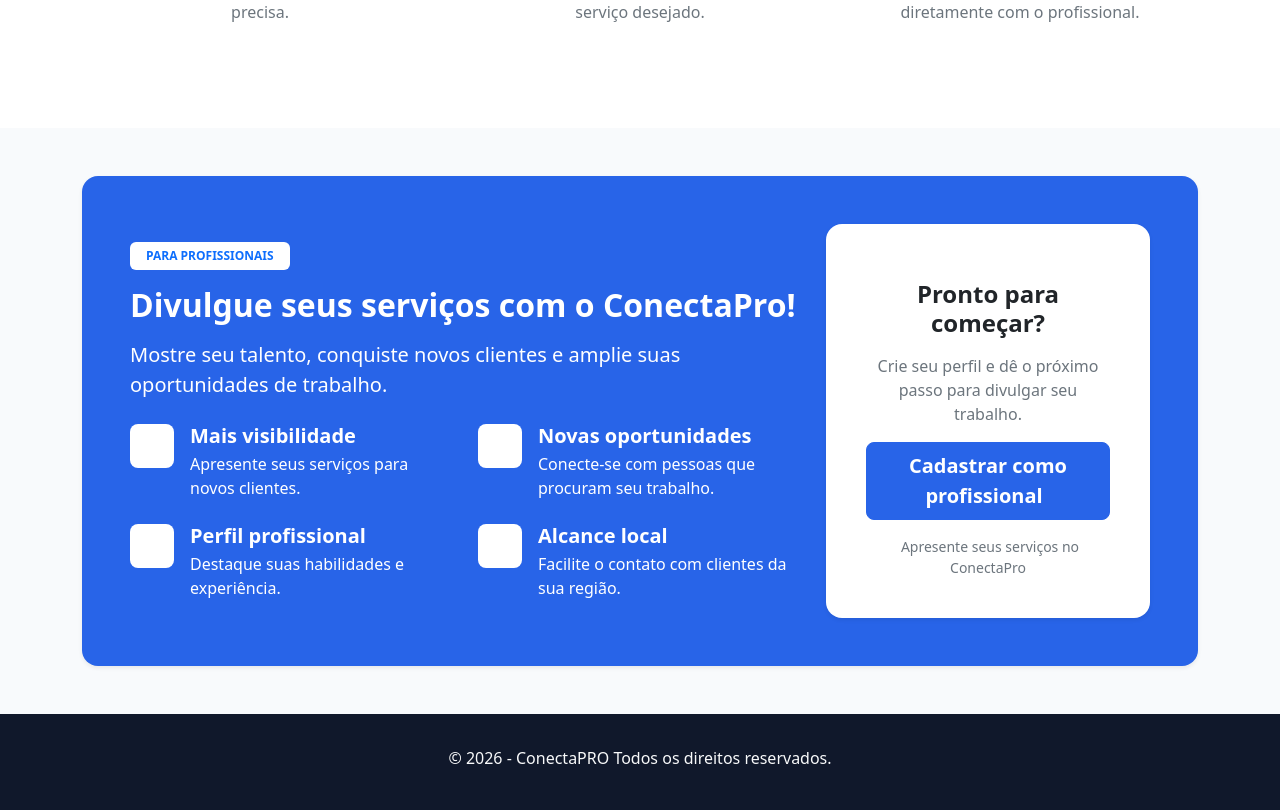
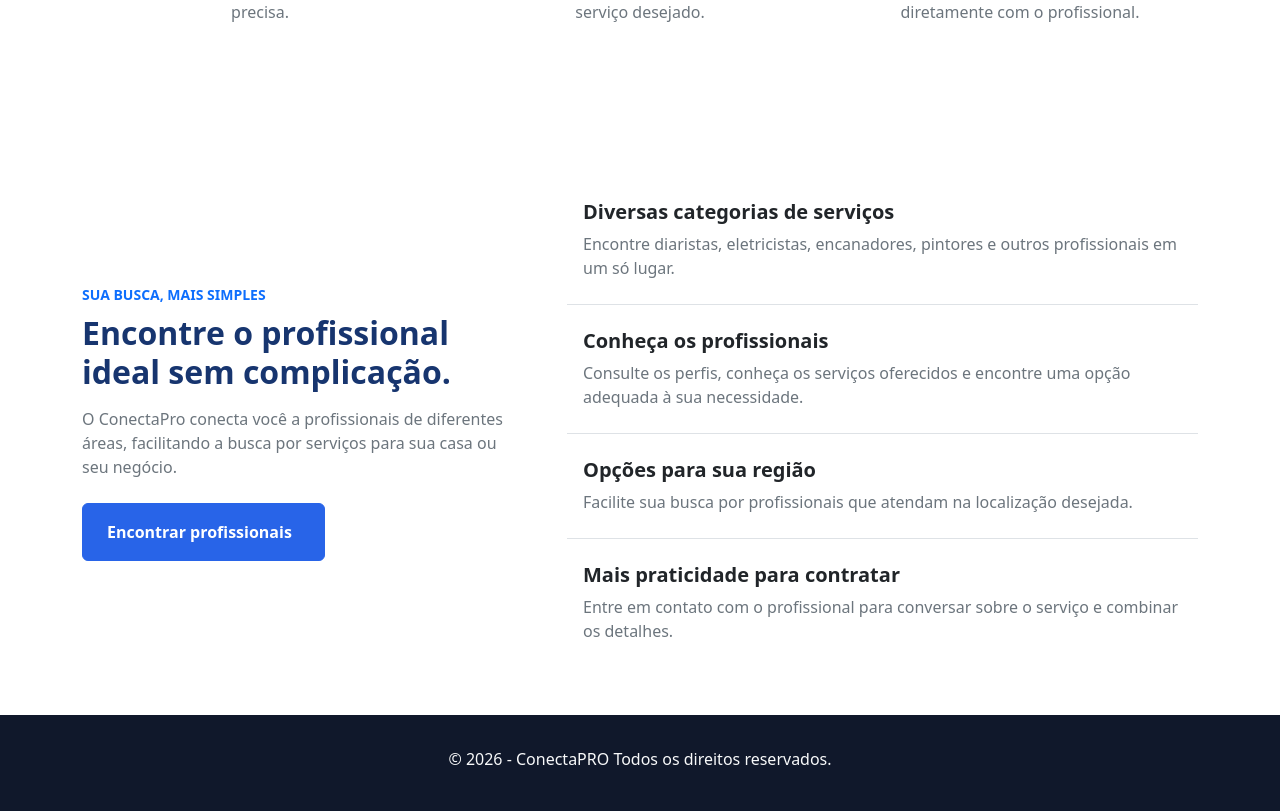
Before and after one commit to nnicck/ConectaPRO, a Next.js app in the folder frontEnd/: page / in a window 1280 px wide. Shown: the part 2043-2854 px from the top of the page. Built offline with nearby package versions, Linux system fonts and the light colour scheme.

Commit message:
Arrumando as páginas

```diff
--- a/frontEnd/src/app/page.jsx
+++ b/frontEnd/src/app/page.jsx
@@ -5,7 +5,7 @@
 import CardServicos from "@/components/CardServicos";
 import Rodape from "@/components/Rodape";
 import CardProfissional from "@/components/CardProfissionais";
-import BeneficioProfissional from "@/components/BeneficioProf";
+
 
 const servicos = [
   {
@@ -213,96 +213,120 @@
     </div>
   </section>
 
-  {/* CONVITE PARA PROFISSIONAIS */}
-  <section className="container py-5">
-      <div
-        className="p-4 p-md-5 rounded-4 shadow-sm"
+  {/* POR QUE ESCOLHER O CONECTAPRO */}
+<section className="py-5" style={{ backgroundColor: "#FFFFFF" }}>
+  <div className="container py-4">
+
+    <div className="row align-items-center g-5">
+
+      {/* Texto principal */}
+      <div className="col-12 col-lg-5">
+        <span className="text-primary fw-semibold small">
+          SUA BUSCA, MAIS SIMPLES
+        </span>
+
+        <h2
+          className="fw-bold mt-2 mb-3"
+          style={{ color: "#17356F" }}
+        >
+          Encontre o profissional ideal sem complicação.
+        </h2>
+
+        <p className="text-secondary mb-4">
+          O ConectaPro conecta você a profissionais de diferentes
+          áreas, facilitando a busca por serviços para sua casa
+          ou seu negócio.
+        </p>
+
+        <Link
+          href="/profissionais"
+          className="btn btn-primary px-4 py-3 fw-semibold"
           style={{
-          backgroundColor: "#2864e8",
-          color: "#FFFFFF",
+            backgroundColor: "#2864E8",
+            borderColor: "#2864E8",
           }}
         >
-        <div className="row align-items-center g-4">
-          {/* Conteúdo */}
-          <div className="col-12 col-lg-8">
-            <span className="badge bg-white mb-3 text-primary px-3 py-2">
-              PARA PROFISSIONAIS
-            </span>
+          Encontrar profissionais
+          <i className="bi bi-arrow-right ms-2"></i>
+        </Link>
+      </div>
 
-            <h2 className="fw-bold mb-3">
-              Divulgue seus serviços com o ConectaPro!
-            </h2>
+      {/* Diferenciais sem cards */}
+      <div className="col-12 col-lg-7">
 
-            <p className="fs-5 mb-4">
-              Mostre seu talento, conquiste novos clientes e amplie suas
-              oportunidades de trabalho.
+        <div className="d-flex align-items-start gap-3 pb-4 mb-4 border-bottom">
+          <i
+            className="bi bi-grid fs-2 flex-shrink-0"
+            style={{ color: "#2864E8" }}
+          ></i>
+
+          <div>
+            <h5 className="fw-bold mb-2">
+              Diversas categorias de serviços
+            </h5>
+            <p className="text-secondary mb-0">
+              Encontre diaristas, eletricistas, encanadores,
+              pintores e outros profissionais em um só lugar.
             </p>
-
-            {/* Benefícios reutilizáveis */}
-            <div className="row g-4">
-              <BeneficioProfissional
-                icone="bi-megaphone"
-                titulo="Mais visibilidade"
-                descricao="Apresente seus serviços para novos clientes."
-              />
-
-              <BeneficioProfissional
-                icone="bi-people"
-                titulo="Novas oportunidades"
-                descricao="Conecte-se com pessoas que procuram seu trabalho."
-              />
-
-              <BeneficioProfissional
-                icone="bi-person-badge"
-                titulo="Perfil profissional"
-                descricao="Destaque suas habilidades e experiência."
-              />
-
-              <BeneficioProfissional
-                icone="bi-geo-alt"
-                titulo="Alcance local"
-                descricao="Facilite o contato com clientes da sua região."
-              />
           </div>
         </div>
 
-          {/* Card de cadastro */}
-          <div className="col-12 col-lg-4">
-            <div className="card border-0 rounded-4 shadow-sm text-center p-4">
-              <div className="card-body">
+        <div className="d-flex align-items-start gap-3 pb-4 mb-4 border-bottom">
           <i
-                  className="bi bi-briefcase-fill fs-1"
-                  style={{ color: "#2864e8" }}
+            className="bi bi-person-check fs-2 flex-shrink-0"
+            style={{ color: "#2864E8" }}
           ></i>
 
-                <h4 className="card-title fw-bold mt-3">
-                  Pronto para começar?
-                </h4>
-
-                <p className="card-text text-secondary my-3">
-                  Crie seu perfil e dê o próximo passo para divulgar
-                  seu trabalho.
-                </p>
-
-                <Link
-                  href="/criarContaProfissional"
-                  className="btn btn-primary btn-lg w-100 fw-semibold"
-                  style={{ backgroundColor: "#2864e8", borderColor: "#2864e8" }}
-                >
-                  Cadastrar como profissional
-                  <i className="bi bi-arrow-right ms-2"></i>
-                </Link>
-
-                <p className="small text-secondary mt-3 mb-0">
-                  <i className="bi bi-check-circle me-1"></i>
-                  Apresente seus serviços no ConectaPro
+          <div>
+            <h5 className="fw-bold mb-2">
+              Conheça os profissionais
+            </h5>
+            <p className="text-secondary mb-0">
+              Consulte os perfis, conheça os serviços oferecidos
+              e encontre uma opção adequada à sua necessidade.
             </p>
           </div>
         </div>
+
+        <div className="d-flex align-items-start gap-3 pb-4 mb-4 border-bottom">
+          <i
+            className="bi bi-geo-alt fs-2 flex-shrink-0"
+            style={{ color: "#2864E8" }}
+          ></i>
+
+          <div>
+            <h5 className="fw-bold mb-2">
+              Opções para sua região
+            </h5>
+            <p className="text-secondary mb-0">
+              Facilite sua busca por profissionais que atendam
+              na localização desejada.
+            </p>
+          </div>
+        </div>
+
+        <div className="d-flex align-items-start gap-3">
+          <i
+            className="bi bi-chat-dots fs-2 flex-shrink-0"
+            style={{ color: "#2864E8" }}
+          ></i>
+
+          <div>
+            <h5 className="fw-bold mb-2">
+              Mais praticidade para contratar
+            </h5>
+            <p className="text-secondary mb-0">
+              Entre em contato com o profissional para conversar
+              sobre o serviço e combinar os detalhes.
+            </p>
+          </div>
+        </div>
+
       </div>
     </div>
   </div>
 </section>
+
   <Rodape></Rodape>
   </main>
     </>
--- a/frontEnd/src/components/BeneficioProf/index.jsx
+++ /dev/null
@@ -1,22 +0,0 @@
-export default function BeneficioProfissional({ icone, titulo, descricao }) {
-    return (
-      <div className="col-12 col-md-6">
-        <div className="d-flex align-items-start gap-3">
-          <div
-            className="bg-white rounded-3 p-2 d-flex align-items-center justify-content-center"
-            style={{ minWidth: "44px", minHeight: "44px" }}
-          >
-            <i
-              className={`bi ${icone} fs-4`}
-              style={{ color: "#2864e8" }}
-            ></i>
-          </div>
-
-          <div>
-            <h5 className="fw-bold mb-1">{titulo}</h5>
-            <p className="mb-0">{descricao}</p>
-          </div>
-        </div>
-      </div>
-    );
-  }
```
Also changed, not shown: frontEnd/src/app/criarContaCliente/dadosPessoaisCli/page.jsx (+6 -1 lines), frontEnd/src/app/criarContaCliente/enderecoCli/page.jsx (+13 -31 lines), frontEnd/src/app/criarContaCliente/segurancaCli/page.jsx (added, +88 -0 lines), frontEnd/src/app/criarContaProfissional/dadosPessoais/page.jsx (+7 -22 lines), frontEnd/src/app/criarContaProfissional/enderecoProf/page.jsx (+5 -9 lines), frontEnd/src/app/criarContaProfissional/segurancaProf/page.jsx (+8 -8 lines), frontEnd/src/app/criarContaProfissional/servicosProf/page.jsx (+7 -9 lines), frontEnd/src/components/BotoesNavegacao/index.jsx (added, +28 -0 lines), 1 other file (tests, documents, lock files or other folders). Lines whose indentation alone changed are shown as unchanged.
